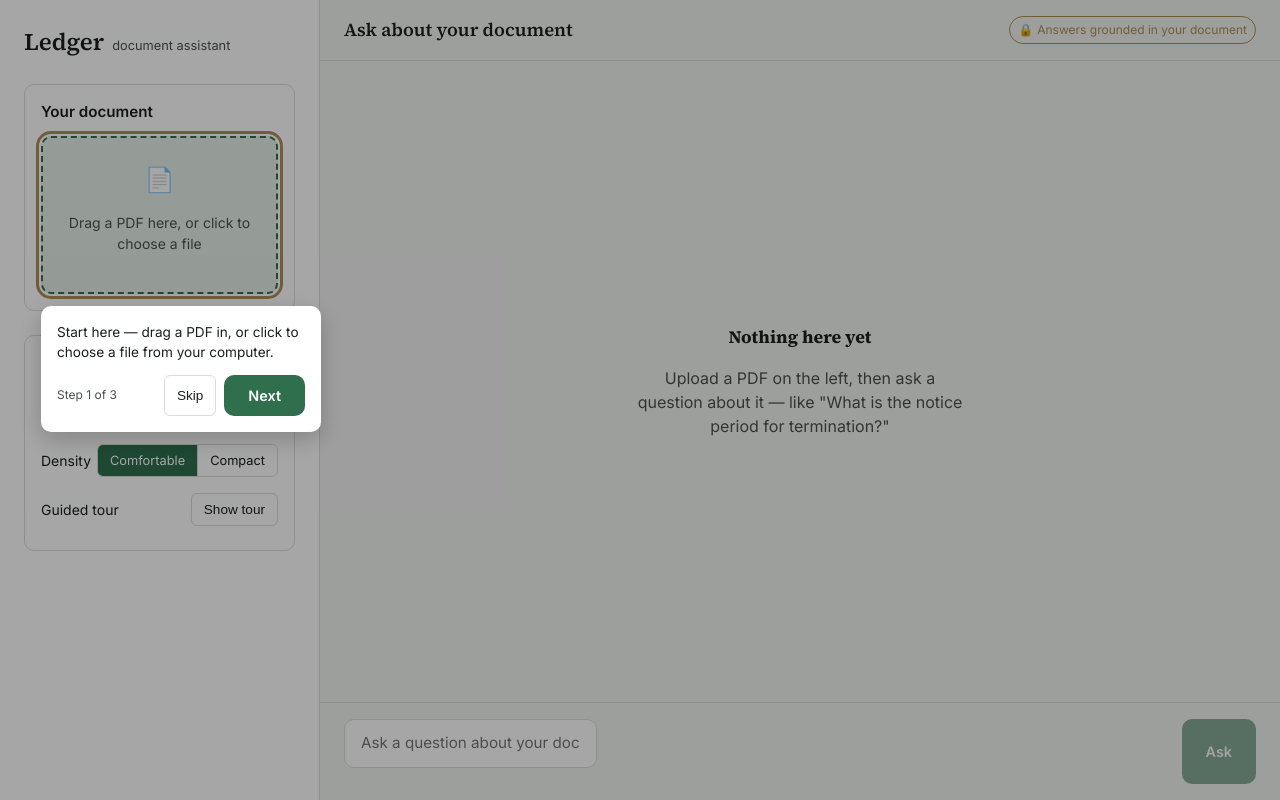
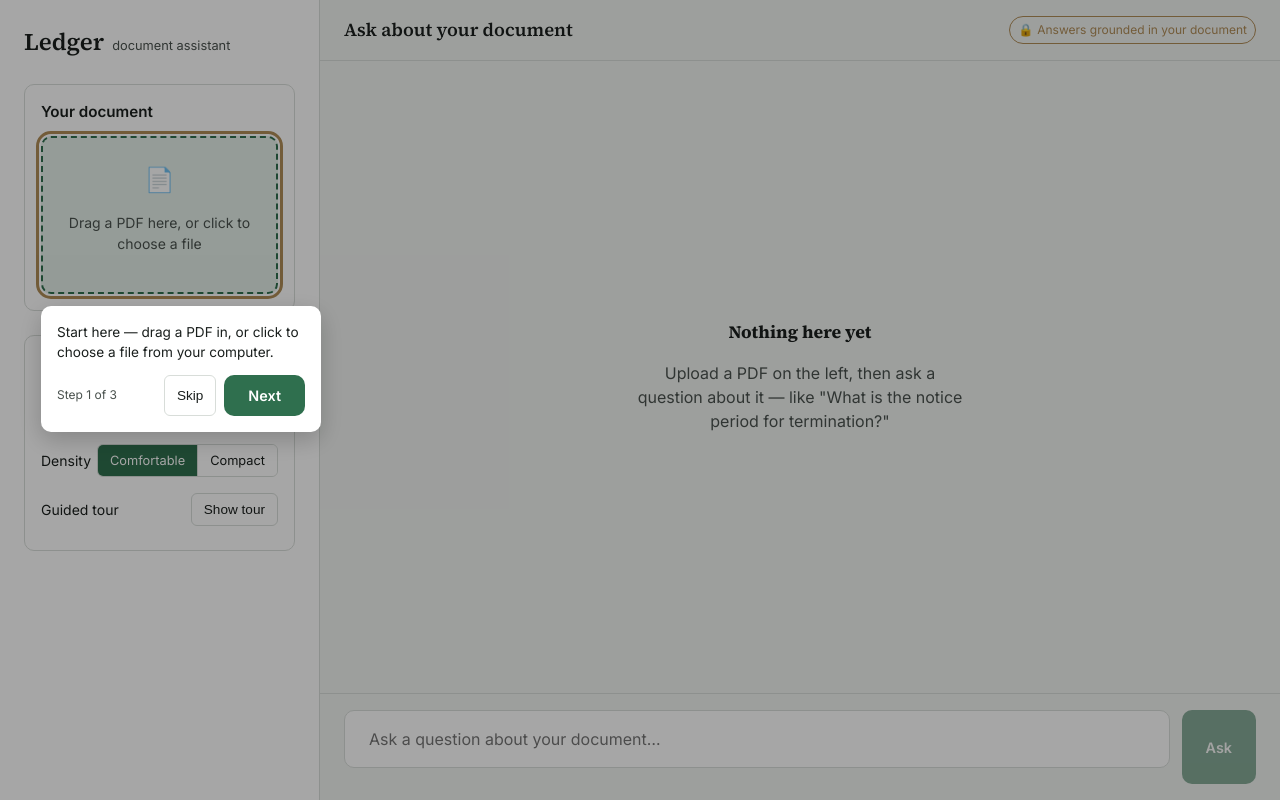
Before and after one commit to pragadhishwar-A/legal-ai-assistant, a Flask app: page / in a window 1280 px wide. Run offline with Flask 3, Linux system fonts and the light colour scheme.

Commit message:
Fix: question input was not filling its container width

```diff
--- a/static/style.css
+++ b/static/style.css
@@ -377,10 +377,10 @@ body {
 }
 
 .composer input[type="text"] {
-  flex: 1;
+  width: 100%;
   font: inherit;
-  font-size: 0.95rem;
-  padding: var(--space-3) var(--space-4);
+  font-size: 1rem;
+  padding: var(--space-4) var(--space-5);
   border: 1px solid var(--border);
   border-radius: var(--radius-md);
   background: var(--paper-raised);
```
